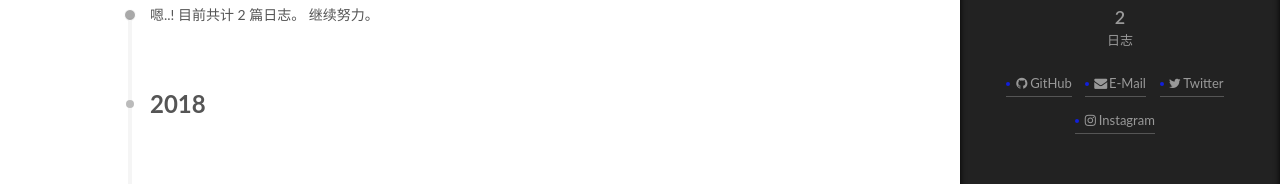
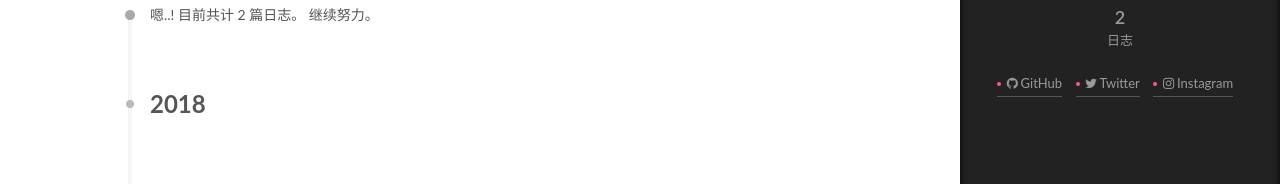
Before and after one commit to yoga0521/yoga0521.github.io, a plain HTML site: page archives/2018/04/index.html in a window 1280 px wide. Both pictures are taken after a click on the element 1238 px from the left and 743 px from the top of the page. Shown: the part 172-356 px from the top of the page. Drawn offline with Linux system fonts and the light colour scheme.

Commit message:
Site updated: 2018-04-14 16:20:54

```diff
--- a/archives/2018/04/index.html
+++ b/archives/2018/04/index.html
@@ -452,11 +452,6 @@
                 </span>
 
                 <span class="links-of-author-item">
-                  <a href="627469339@qq.com" target="_blank" title="E-Mail"><i class="fa fa-fw fa-envelope"></i>E-Mail</a>
-
-                </span>
-
-                <span class="links-of-author-item">
                   <a href="https://twitter.com/jt0526yaya" target="_blank" title="Twitter"><i class="fa fa-fw fa-twitter"></i>Twitter</a>
 
                 </span>
--- a/css/main.css
+++ b/css/main.css
@@ -1822,7 +1822,7 @@ pre .javascript .function {
   width: 4px;
   height: 4px;
   border-radius: 50%;
-  background: #111fdb;
+  background: #ff5498;
 }
 .links-of-blogroll {
   font-size: 13px;
```
Also changed, not shown: archives/2018/index.html (+0 -5 lines), archives/index.html (+0 -5 lines), blog/Eureka-0.html (+0 -5 lines), blog/eureka.html (+0 -5 lines), index.html (+0 -5 lines).
